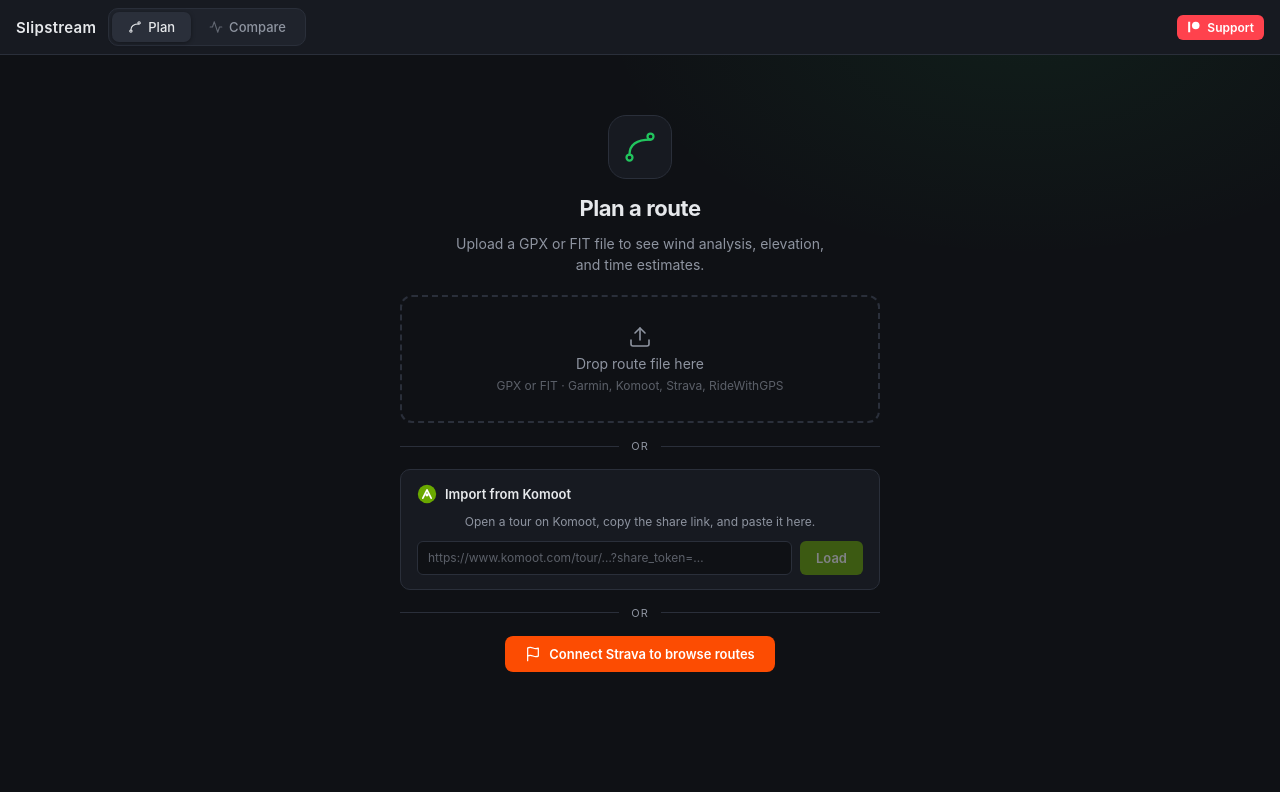
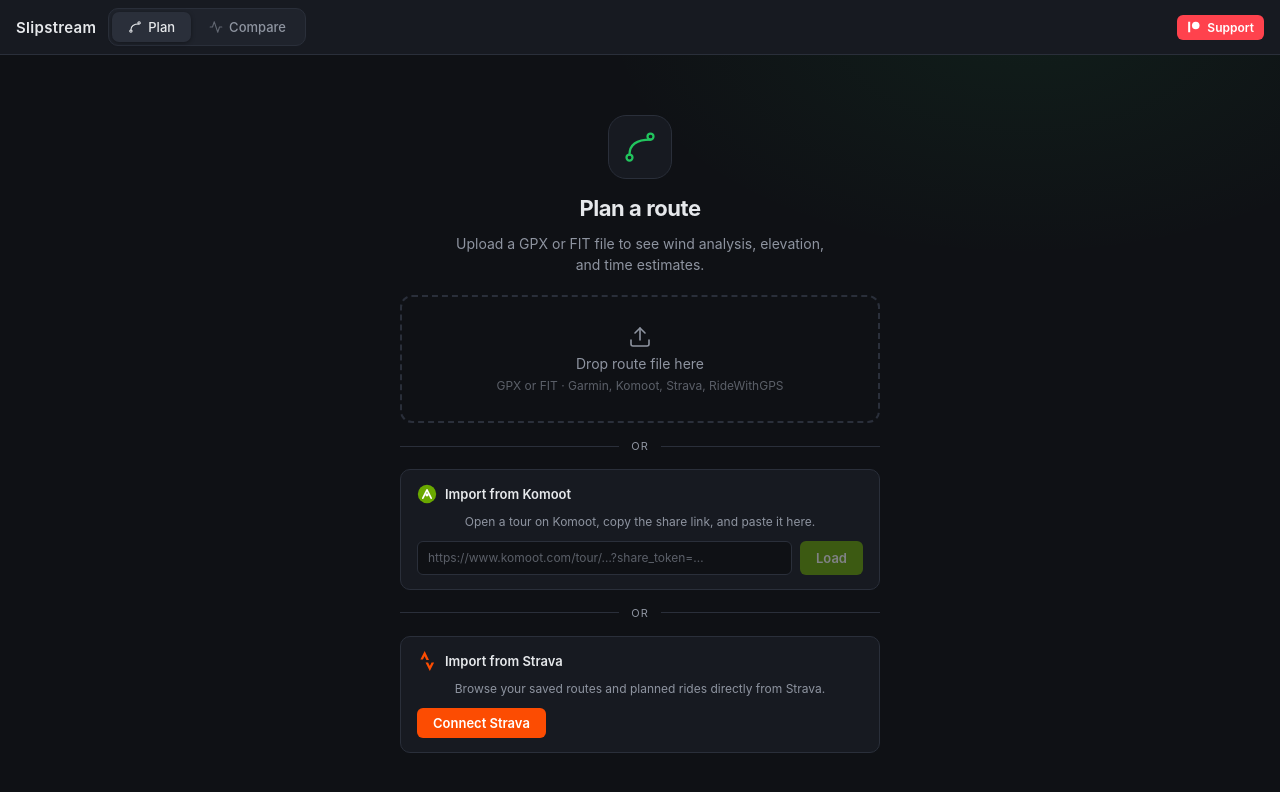
Before and after one commit to SergeyPirogov/slipstream, a React (Vite) app: page / in a window 1280 px wide. Both pictures are taken after a click on the button 410 px from the left and 422 px from the top of the page. Shown: the top 792 px of the page. Built offline with nearby package versions, Linux system fonts and the light colour scheme; no server answers.

Commit message:
Style Strava connect as a card matching the Komoot panel
Replace the standalone orange button with a bordered card — same pattern
as the Komoot panel: header with logo, hint text, and a connect button inside.

Co-Authored-By: Claude Sonnet 4.6 <noreply@anthropic.com>

```diff
--- a/src/components/PlanEmptyState.tsx
+++ b/src/components/PlanEmptyState.tsx
@@ -110,13 +110,18 @@ export function PlanEmptyState({
                 onLoadError={() => setPlanRouteLoading(false)}
               />
             ) : (
-              <button className="mes-strava-btn" onClick={startOAuth}>
-                <svg width="16" height="16" viewBox="0 0 24 24" fill="none" stroke="currentColor" strokeWidth="1.8" strokeLinecap="round" strokeLinejoin="round">
-                  <path d="M4 15s1-1 4-1 5 2 8 2 4-1 4-1V3s-1 1-4 1-5-2-8-2-4 1-4 1z"/>
-                  <line x1="4" y1="22" x2="4" y2="15"/>
-                </svg>
-                Connect Strava to browse routes
-              </button>
+              <div className="import-connect-card">
+                <div className="import-connect-header">
+                  <svg width="20" height="20" viewBox="0 0 24 24" fill="#FC4C02" xmlns="http://www.w3.org/2000/svg">
+                    <path d="M15.387 17.944l-2.089-4.116h-3.065L15.387 24l5.15-10.172h-3.066l-2.084 4.116zM9.2 6.708l2.09 4.116h3.065L9.2 0 4.051 10.172h3.066l2.083-4.116z" />
+                  </svg>
+                  <span className="import-connect-title">Import from Strava</span>
+                </div>
+                <p className="import-connect-hint">Browse your saved routes and planned rides directly from Strava.</p>
+                <button className="import-connect-btn import-connect-btn--strava" onClick={startOAuth}>
+                  Connect Strava
+                </button>
+              </div>
             )}
           </>
         )}
--- a/src/styles.css
+++ b/src/styles.css
@@ -1379,6 +1379,51 @@ html, body, #root {
 }
 .mes-strava-btn:hover { opacity: 0.88; }
 
+/* ---------- Import connect cards (Strava / future) ---------- */
+.import-connect-card {
+  width: 100%;
+  background: var(--bg-elev);
+  border: 1px solid var(--border);
+  border-radius: 10px;
+  padding: 14px 16px;
+  display: flex;
+  flex-direction: column;
+  gap: 10px;
+}
+
+.import-connect-header {
+  display: flex;
+  align-items: center;
+  gap: 8px;
+}
+
+.import-connect-title {
+  font-size: 13px;
+  font-weight: 600;
+}
+
+.import-connect-hint {
+  font-size: 12px;
+  color: var(--fg-dim);
+  margin: 0;
+  line-height: 1.4;
+}
+
+.import-connect-btn {
+  align-self: flex-start;
+  border: none;
+  border-radius: 6px;
+  padding: 7px 16px;
+  font-size: 13px;
+  font-weight: 600;
+  font-family: inherit;
+  cursor: pointer;
+  transition: opacity 0.15s;
+  color: #fff;
+}
+.import-connect-btn:hover { opacity: 0.85; }
+.import-connect-btn--strava { background: #FC4C02; }
+
 /* ---------- Komoot panel ---------- */
 .komoot-panel {
   width: 100%;
```
